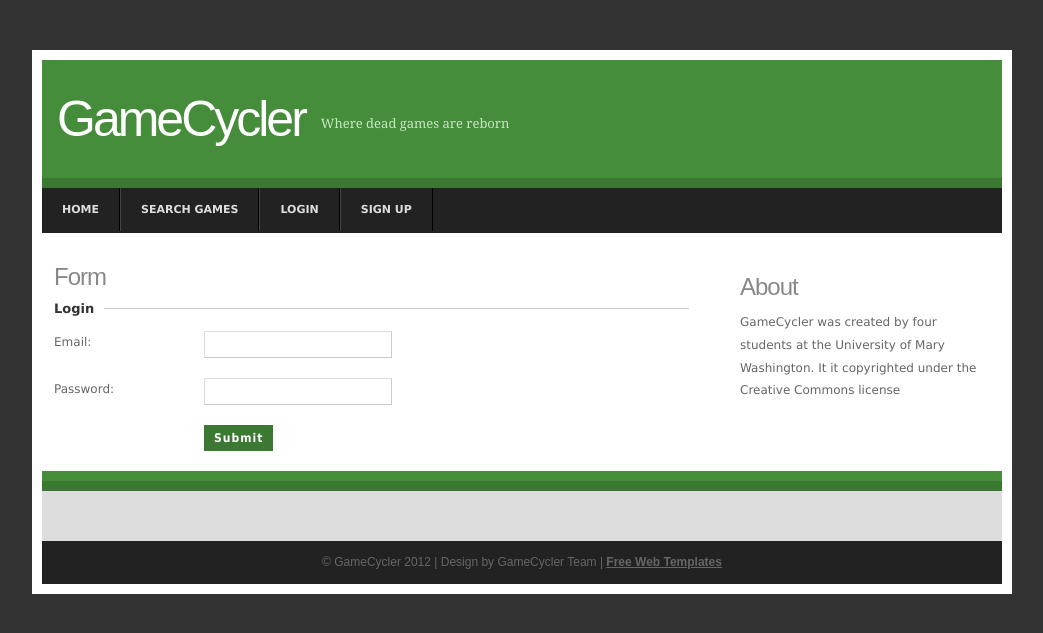
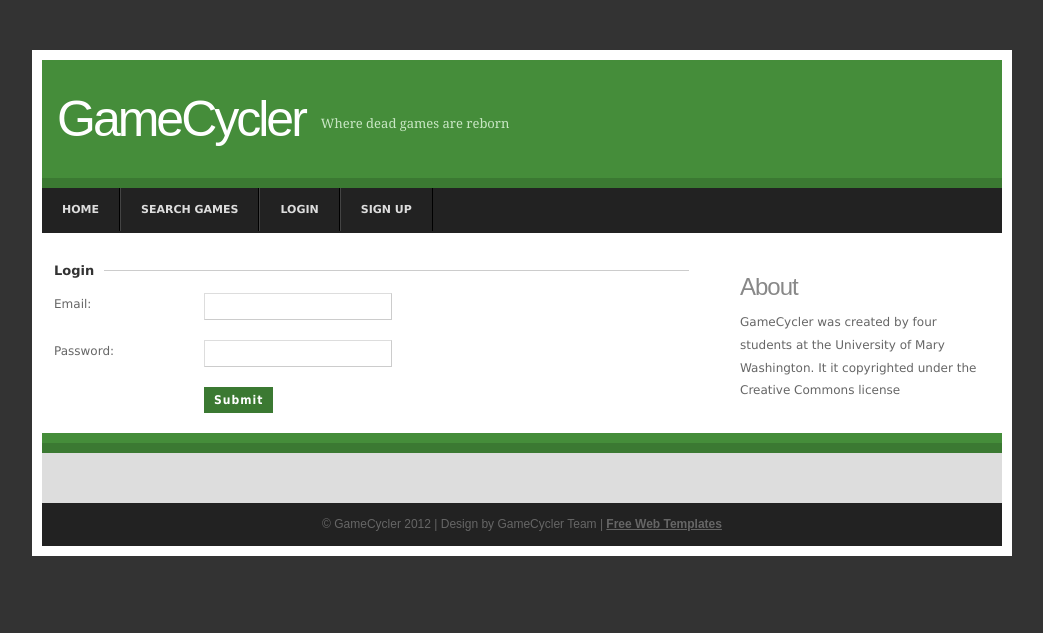
Before and after one commit to shannotate/Gamecycler, a PHP site: page /login.php in a window 1280 px wide. Shown: the top 633 px of the page, without its empty margins (118-1161 px from the left). Run offline with PHP 8.4, Linux system fonts and the light colour scheme.

```diff
--- a/login.php
+++ b/login.php
@@ -48,7 +48,7 @@ License: Creative Commons Attribution
 			}
             ?>
 
-            <h3>Form</h3>
+
 
             <fieldset>
                 <legend>Login</legend>
```
